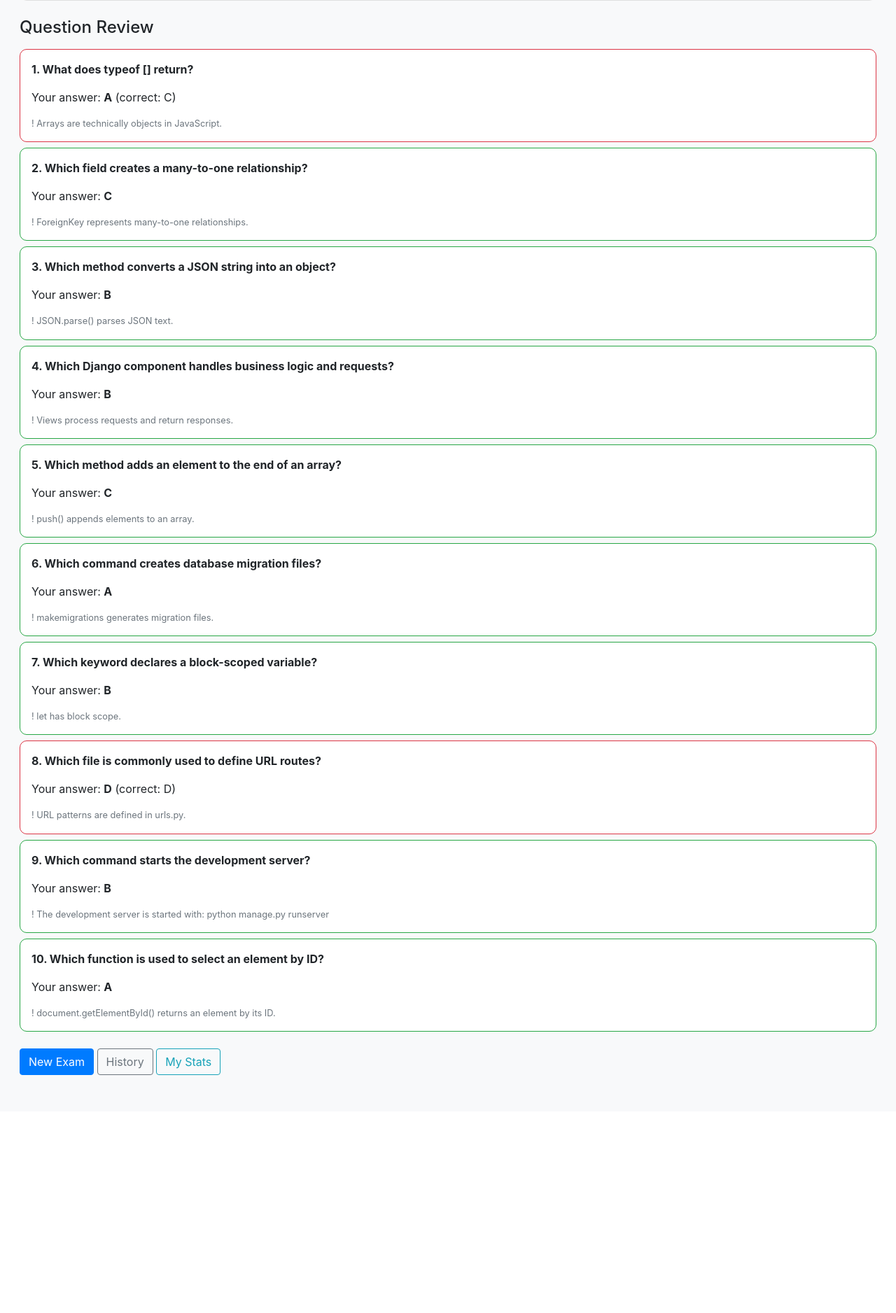
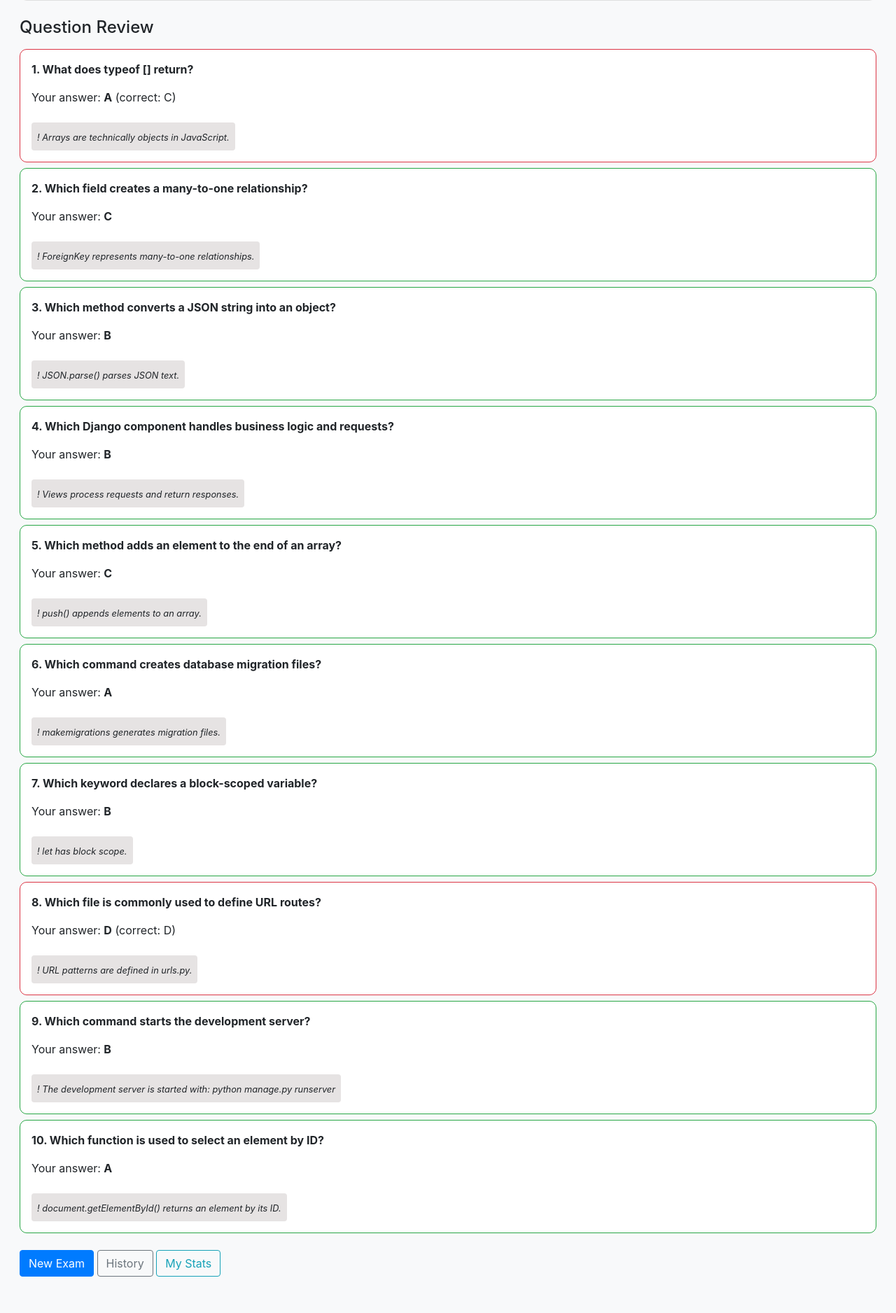
Before and after one commit to FineiasJudas/MockInterview, a Django app: page /exam/1/result in a window 1280 px wide. Shown: the part 441-2317 px from the top of the page at 70% size. Before the commit the page ends 1977 px from the top, so only its background shows below. Run offline with Django 5.2, Linux system fonts and the light colour scheme; a user stored in the database is signed in; data comes from the database, SQL or seed files in the repository; both versions use the stored data as it was after the commit; some libraries are stand-ins or nearby versions.

```diff
--- a/interviews/templates/interviews/result.html
+++ b/interviews/templates/interviews/result.html
@@ -21,13 +21,15 @@
 
 <h4 class="mt-4">Question Review</h4>
 {% for eq in exam_questions %}
-<div class="card mt-2 p-3 {% if eq.is_correct %}border-success{% else %}border-danger{% endif %}">
+<div class="card mt-2 p-3 {% if eq.is_correct %}border-success{% else %}border-danger{% endif %}" style="display: block;">
     <p><strong>{{ forloop.counter }}. {{ eq.question.text }}</strong></p>
     <p>Your answer: <strong>{{ eq.answer_given|upper }}</strong>
         {% if eq.is_correct %}{% else %}(correct: {{ eq.question.correct_option|upper }}){% endif %}
     </p>
     {% if eq.question.explanation %}
-    <small class="text-muted">! {{ eq.question.explanation }}</small>
+    <div class="mt-2 p-2" style="display: inline-block; background-color: rgb(230, 227, 227); border-radius: 4px;">
+        <small style=" font-style: italic;">! {{ eq.question.explanation }}</small>
+    </div>
     {% endif %}
 </div>
 {% endfor %}
```
Also changed, not shown: db.sqlite3.
